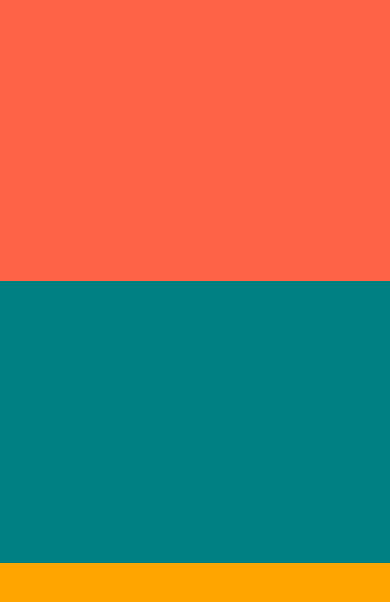
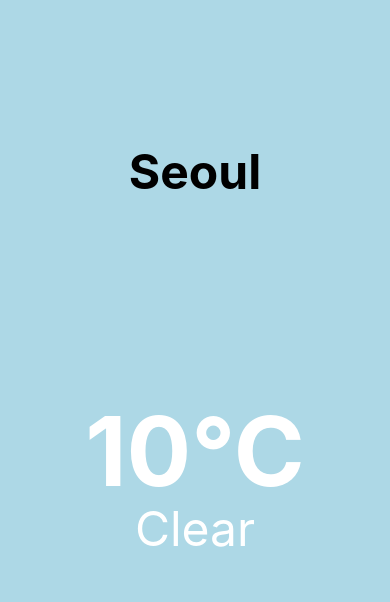
Before and after one commit to mintcoo/rn-expo-practice, a React Native app: screen / in a window 390 px wide. Shown: the top 602 px of the page. Built offline with nearby package versions, Linux system fonts and the light colour scheme.

Commit message:
기본적인 스타일링

```diff
--- a/App.tsx
+++ b/App.tsx
@@ -1,25 +1,84 @@
-import { View } from "react-native";
+import { StatusBar } from "expo-status-bar";
+import { View, Text, StyleSheet, ScrollView, Dimensions } from "react-native";
+
+// 화면 너비 가져오기
+const { width: SCREEN_WIDTH } = Dimensions.get("window");
 
 export default function App() {
   return (
-    <View style={{ flex: 1 }}>
-      <View style={{ flex: 1, backgroundColor: "tomato" }}></View>
-      <View style={{ flex: 1, backgroundColor: "teal" }}></View>
-      <View style={{ flex: 1, backgroundColor: "orange" }}></View>
+    <View style={styles.container}>
+      <View style={styles.city}>
+        <Text style={styles.cityName}>Seoul</Text>
+      </View>
+
+      <ScrollView
+        horizontal
+        pagingEnabled
+        showsHorizontalScrollIndicator={false}
+      >
+        <View style={styles.day}>
+          <Text style={styles.dayTemperature}>10°C</Text>
+          <Text style={styles.dayWeather}>Clear</Text>
+        </View>
+        <View style={styles.day}>
+          <Text style={styles.dayTemperature}>10°C</Text>
+          <Text style={styles.dayWeather}>Clear</Text>
+        </View>
+        <View style={styles.day}>
+          <Text style={styles.dayTemperature}>10°C</Text>
+          <Text style={styles.dayWeather}>Clear</Text>
+        </View>
+        <View style={styles.day}>
+          <Text style={styles.dayTemperature}>10°C</Text>
+          <Text style={styles.dayWeather}>Clear</Text>
+        </View>
+        <View style={styles.day}>
+          <Text style={styles.dayTemperature}>10°C</Text>
+          <Text style={styles.dayWeather}>Clear</Text>
+        </View>
+        <View style={styles.day}>
+          <Text style={styles.dayTemperature}>10°C</Text>
+          <Text style={styles.dayWeather}>Clear</Text>
+        </View>
+      </ScrollView>
     </View>
   );
 }
 
-// const styles = StyleSheet.create({
-//   container: {
-//     flex: 1,
-//     backgroundColor: "#fff",
-//     alignItems: "center",
-//     justifyContent: "center",
-//   },
-//   text: {
-//     color: "red",
-//     fontSize: 20,
-//     fontWeight: "bold",
-//   },
-// });
+const styles = StyleSheet.create({
+  container: {
+    flex: 1,
+    backgroundColor: "lightblue",
+  },
+  city: {
+    flex: 1.2,
+    justifyContent: "center",
+    alignItems: "center",
+  },
+  cityName: {
+    fontSize: 48,
+    fontWeight: "bold",
+  },
+  weather: {
+    // flex: 3,
+    // justifyContent: "center",
+    // backgroundColor: "teal",
+  },
+  day: {
+    // flex: 1,
+    width: SCREEN_WIDTH,
+
+    alignItems: "center",
+  },
+  dayTemperature: {
+    marginTop: 50,
+    fontSize: 96,
+    fontWeight: "bold",
+    color: "white",
+  },
+  dayWeather: {
+    marginTop: -10,
+    fontSize: 48,
+    color: "white",
+  },
+});
```
